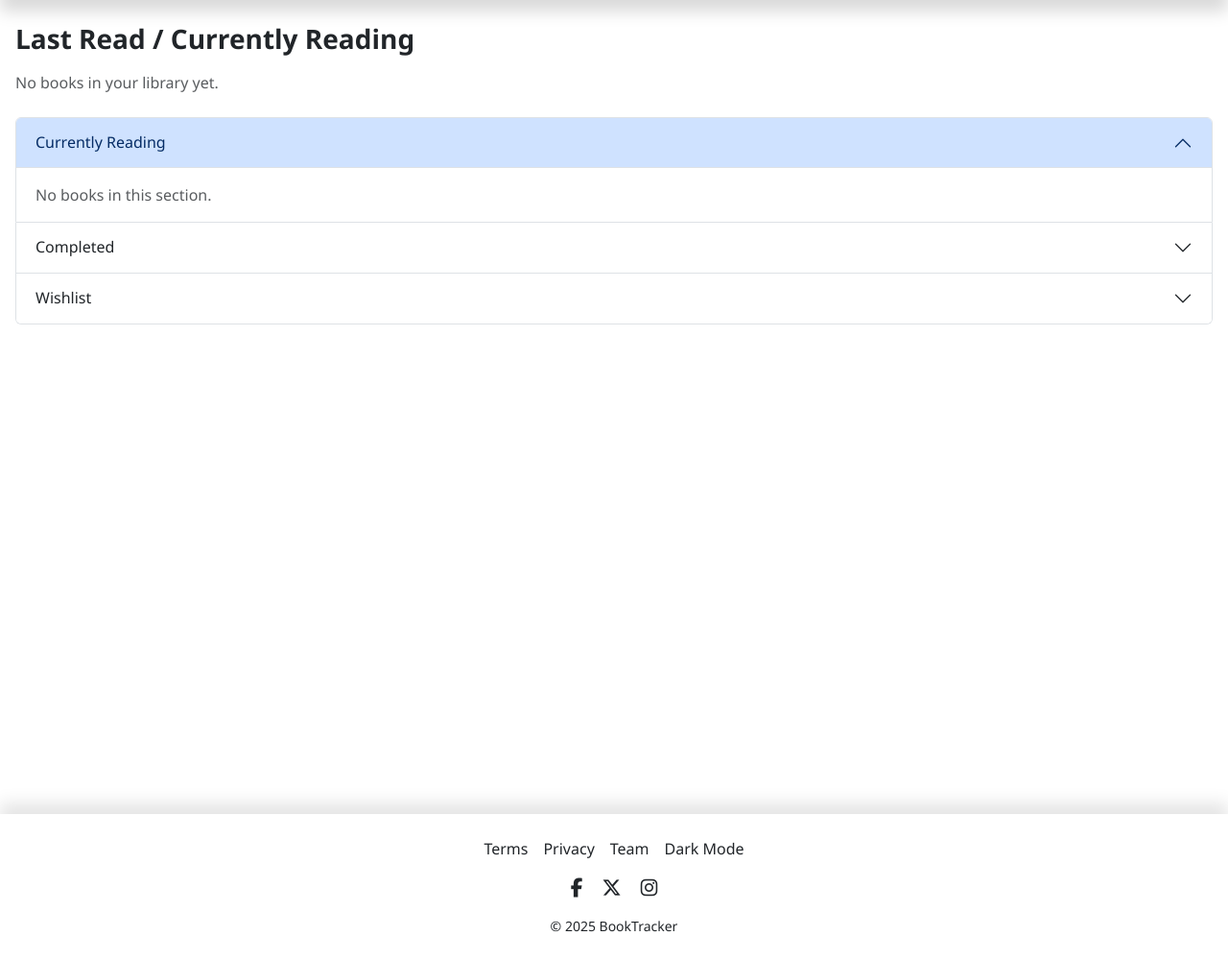
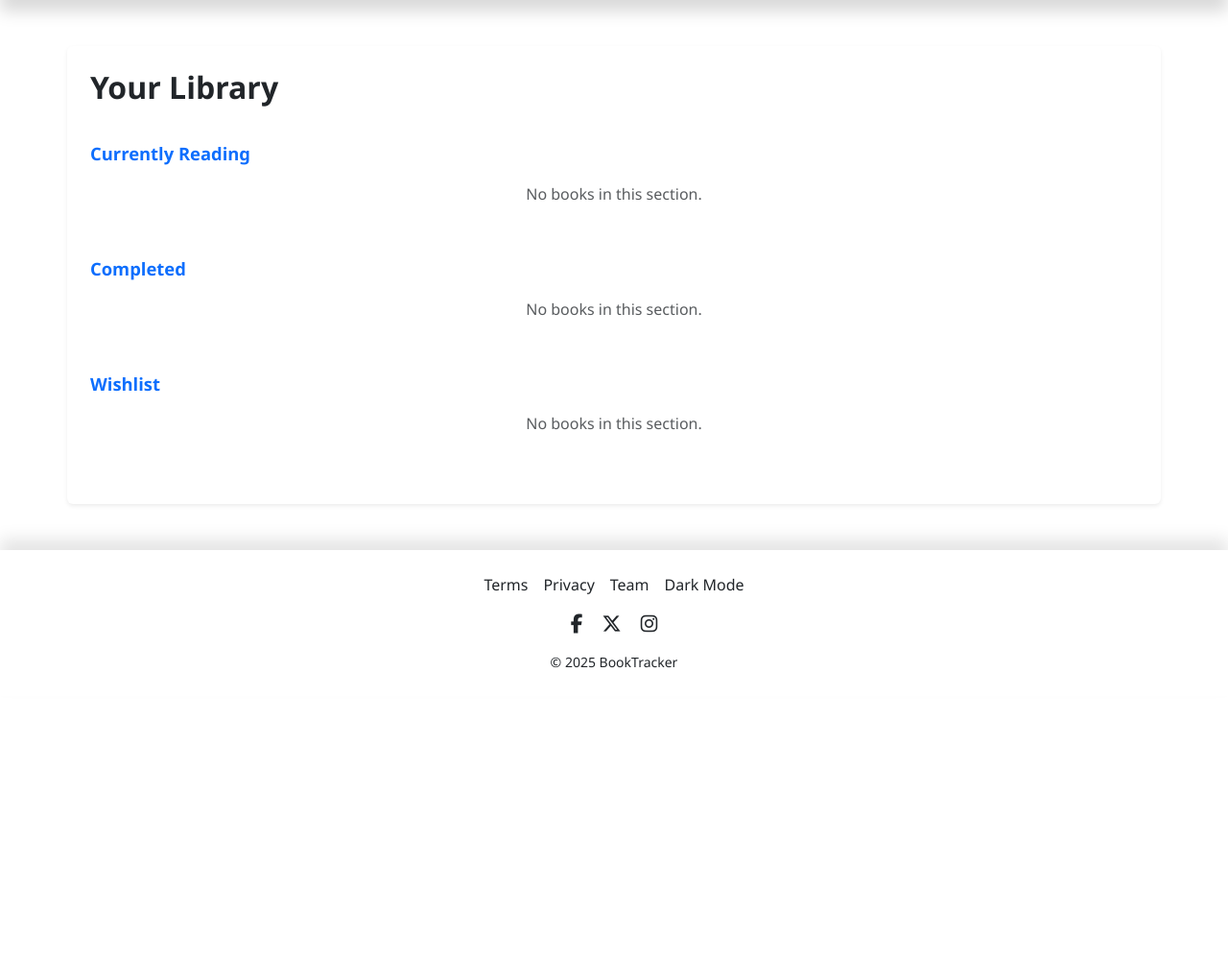
Before and after one commit to AdJud1cator/BookTracker, a Flask app: page /library in a window 1280 px wide. Shown: the part 56-1056 px from the top of the page at 96% size. After the commit the page ends 752 px from the top, so only its background shows below. Run offline with Flask 3, Linux system fonts and the light colour scheme; the visitor is signed in with stand-in values (Sample User, id 1); data that the repository does not hold is empty.

Commit message:
Fixed the layout of the library page and redesigned it to match the explore page: removed details button

```diff
--- a/app/templates/library.html
+++ b/app/templates/library.html
@@ -2,165 +2,140 @@
 
 {% block title %}Library - BookTracker{% endblock %}
 
-{% block styles %}
+{% block head %}
+<link rel="stylesheet" href="{{ url_for('static', filename='css/styles.css') }}">
 <style>
-  .library-section {
-    max-width: 800px;
-    margin: 3rem auto;
+  .section-title {
+    font-size: 1.15rem;
+    font-weight: 600;
+    color: var(--bs-primary, #0d6efd);
+    margin-bottom: 0.75rem;
+    margin-top: 2.25rem;
   }
 
-  .book-mini {
+  .books-grid {
     display: flex;
-    align-items: center;
-    gap: 1rem;
-    background: #f8f9fa;
-    border-radius: 0.5rem;
-    padding: 1rem;
-    box-shadow: 0 1px 4px rgba(0, 0, 0, 0.06);
+    flex-wrap: wrap;
+    gap: 1.5rem;
+    justify-content: flex-start;
+    margin-top: 1rem;
+    margin-bottom: 2rem;
   }
 
-  .book-mini img {
-    width: 60px;
-    height: 90px;
+  .book-card {
+    background: var(--bs-body-bg, #fff);
+    border-radius: 0.5rem;
+    box-shadow: 0 2px 8px rgba(0, 0, 0, 0.07);
+    padding: 1rem;
+    display: flex;
+    flex-direction: column;
+    align-items: center;
+    min-width: 170px;
+    max-width: 200px;
+    min-height: 320px;
+    transition: transform 0.15s;
+    color: var(--bs-body-color, #222);
+    text-align: center;
+    text-decoration: none;
+    flex: 1 1 170px;
+  }
+
+  .book-card:hover {
+    transform: translateY(-4px) scale(1.03);
+    box-shadow: 0 4px 16px rgba(0, 0, 0, 0.13);
+  }
+
+  .book-card img {
+    width: 110px;
+    height: 160px;
     object-fit: cover;
     border-radius: 0.25rem;
-  }
-
-  .dropdown-section .accordion-button:not(.collapsed) {
-    background: #e7f1ff;
-    color: #0d6efd;
-    font-weight: 600;
-  }
-
-  .book-list-item {
-    display: flex;
-    align-items: center;
-    gap: 1rem;
-    padding: 0.75rem 0;
-    border-bottom: 1px solid #eee;
-  }
-
-  .book-list-item:last-child {
-    border-bottom: none;
-  }
-
-  .book-list-item img {
-    width: 45px;
-    height: 65px;
-    object-fit: cover;
-    border-radius: 0.25rem;
+    margin-bottom: 0.75rem;
   }
 
   .book-title {
-    font-weight: 500;
-    font-size: 1.03rem;
-    margin-bottom: 0.15rem;
-    max-width: 270px;
+    font-weight: 600;
+    font-size: 1.05rem;
+    margin-bottom: 0.25rem;
+    max-width: 180px;
     white-space: nowrap;
     overflow: hidden;
     text-overflow: ellipsis;
   }
 
   .book-author {
-    font-size: 0.93rem;
-    color: #0d6efd;
+    font-size: 0.96rem;
+    color: var(--bs-primary, #0d6efd);
+    margin-bottom: 0.5rem;
+  }
+
+  .book-desc {
+    font-size: 0.92rem;
+    color: var(--bs-secondary-color, #6c757d);
+    margin-bottom: 0.5rem;
+  }
+
+  @media (max-width: 900px) {
+    .book-card {
+      flex: 1 1 45%;
+      max-width: 48%;
+    }
+  }
+
+  @media (max-width: 600px) {
+    .book-card {
+      flex: 1 1 100%;
+      max-width: 100%;
+    }
   }
 </style>
 {% endblock %}
 
 {% block content %}
-<div class="library-section py-4 px-3 min-vh-100">
-  <h3 class="fw-semibold mb-3">Last Read / Currently Reading</h3>
-  <div id="lastReadSection" class="mb-4"></div>
-  <div class="dropdown-section accordion" id="libraryAccordion">
-    <div class="accordion-item">
-      <h2 class="accordion-header" id="headingCurrent">
-        <button class="accordion-button" type="button" data-bs-toggle="collapse" data-bs-target="#collapseCurrent"
-          aria-expanded="true" aria-controls="collapseCurrent">
-          Currently Reading
-        </button>
-      </h2>
-      <div id="collapseCurrent" class="accordion-collapse collapse show" aria-labelledby="headingCurrent"
-        data-bs-parent="#libraryAccordion">
-        <div class="accordion-body" id="currentlyReadingList"></div>
-      </div>
-    </div>
-    <div class="accordion-item">
-      <h2 class="accordion-header" id="headingCompleted">
-        <button class="accordion-button collapsed" type="button" data-bs-toggle="collapse"
-          data-bs-target="#collapseCompleted" aria-expanded="false" aria-controls="collapseCompleted">
-          Completed
-        </button>
-      </h2>
-      <div id="collapseCompleted" class="accordion-collapse collapse" aria-labelledby="headingCompleted"
-        data-bs-parent="#libraryAccordion">
-        <div class="accordion-body" id="completedList"></div>
-      </div>
-    </div>
-    <div class="accordion-item">
-      <h2 class="accordion-header" id="headingWishlist">
-        <button class="accordion-button collapsed" type="button" data-bs-toggle="collapse"
-          data-bs-target="#collapseWishlist" aria-expanded="false" aria-controls="collapseWishlist">
-          Wishlist
-        </button>
-      </h2>
-      <div id="collapseWishlist" class="accordion-collapse collapse" aria-labelledby="headingWishlist"
-        data-bs-parent="#libraryAccordion">
-        <div class="accordion-body" id="wishlistList"></div>
-      </div>
-    </div>
-  </div>
+<div class="container my-5 p-4 rounded shadow-sm bg-body">
+  <h2 class="fw-semibold mb-4">Your Library</h2>
+
+  <div class="section-title">Currently Reading</div>
+  <div class="books-grid" id="currentlyReadingGrid"></div>
+
+  <div class="section-title">Completed</div>
+  <div class="books-grid" id="completedGrid"></div>
+
+  <div class="section-title">Wishlist</div>
+  <div class="books-grid" id="wishlistGrid"></div>
 </div>
 {% endblock %}
 
 {% block scripts %}
 <script>
-  function renderLastRead(books) {
-    const section = document.getElementById('lastReadSection');
-    let book = books.find(b => b.status === 'currently_reading') || books[0];
-    if (!book) {
-      section.innerHTML = '<div class="text-muted">No books in your library yet.</div>';
+  function renderBooksGrid(books, gridId) {
+    const grid = document.getElementById(gridId);
+    grid.innerHTML = '';
+    if (!books || books.length === 0) {
+      grid.innerHTML = `<p style="text-align:center; color:var(--bs-secondary-color); width:100%;">No books in this section.</p>`;
       return;
     }
-    section.innerHTML = `
-        <div class="book-mini">
-            <img src="${book.cover_url}" alt="Book cover">
-            <div>
-                <div class="book-title" title="${book.title}">${book.title}</div>
-                <div class="book-author">${book.author}</div>
-                <a href="/details?googleid=${book.google_id}" class="btn btn-outline-primary btn-sm mt-2">Details</a>
-            </div>
-        </div>
-    `;
-  }
-
-  function renderBookList(books, status, containerId) {
-    const list = books.filter(b => b.status === status);
-    const container = document.getElementById(containerId);
-    if (list.length === 0) {
-      container.innerHTML = '<div class="text-muted">No books in this section.</div>';
-      return;
-    }
-    container.innerHTML = list.map(book => `
-        <div class="book-list-item">
-            <img src="${book.cover_url}" alt="Book cover">
-            <div>
-                <div class="book-title" title="${book.title}">${book.title}</div>
-                <div class="book-author">${book.author}</div>
-                <a href="/details?googleid=${book.google_id}" class="btn btn-outline-primary btn-sm mt-1">Details</a>
-            </div>
-        </div>
-    `).join('');
+    books.forEach(book => {
+      const card = document.createElement('a');
+      card.className = 'book-card';
+      card.href = `/details?googleid=${book.google_id}`;
+      card.innerHTML = `
+            <img src="${book.cover_url || 'https://via.placeholder.com/110x160?text=No+Cover'}" alt="Book cover">
+            <div class="book-title" title="${book.title || ''}">${book.title || 'No Title'}</div>
+            <div class="book-author">${book.author || 'Unknown Author'}</div>
+            <div class="book-desc">${book.description ? book.description.substring(0, 80) + (book.description.length > 80 ? '…' : '') : ''}</div>
+        `;
+      grid.appendChild(card);
+    });
   }
 
   function loadLibrary() {
     fetch('/my_books')
       .then(response => response.json())
       .then(books => {
-        renderLastRead(books);
-        renderBookList(books, 'currently_reading', 'currentlyReadingList');
-        renderBookList(books, 'completed', 'completedList');
-        renderBookList(books, 'wishlist', 'wishlistList');
+        renderBooksGrid(books.filter(b => b.status === 'currently_reading'), 'currentlyReadingGrid');
+        renderBooksGrid(books.filter(b => b.status === 'completed'), 'completedGrid');
+        renderBooksGrid(books.filter(b => b.status === 'wishlist'), 'wishlistGrid');
       });
   }
 
```
